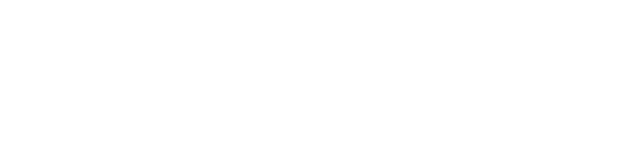
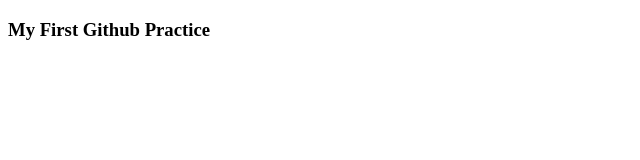
Before and after one commit to FSHimel/my-first-github-repo, a plain HTML site: page index.html in a window 1280 px wide. Shown: the whole page, without its empty margins (0-640 px from the left). Drawn offline with Linux system fonts and the light colour scheme.

Commit message:
list added

```diff
--- a/index.html
+++ b/index.html
@@ -6,6 +6,6 @@
     <title>My first github repo</title>
 </head>
 <body>
-
+    <h3>My First Github Practice</h3>
 </body>
 </html>
```
